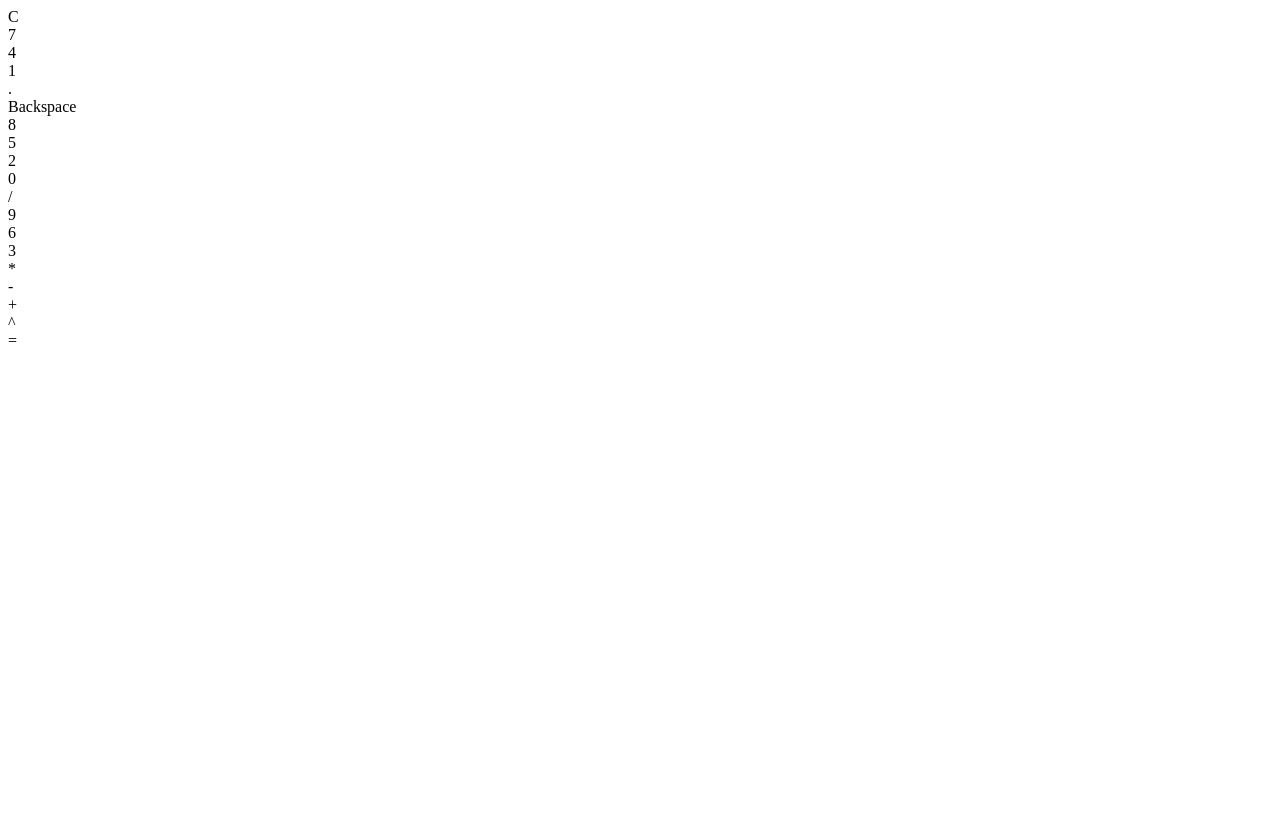
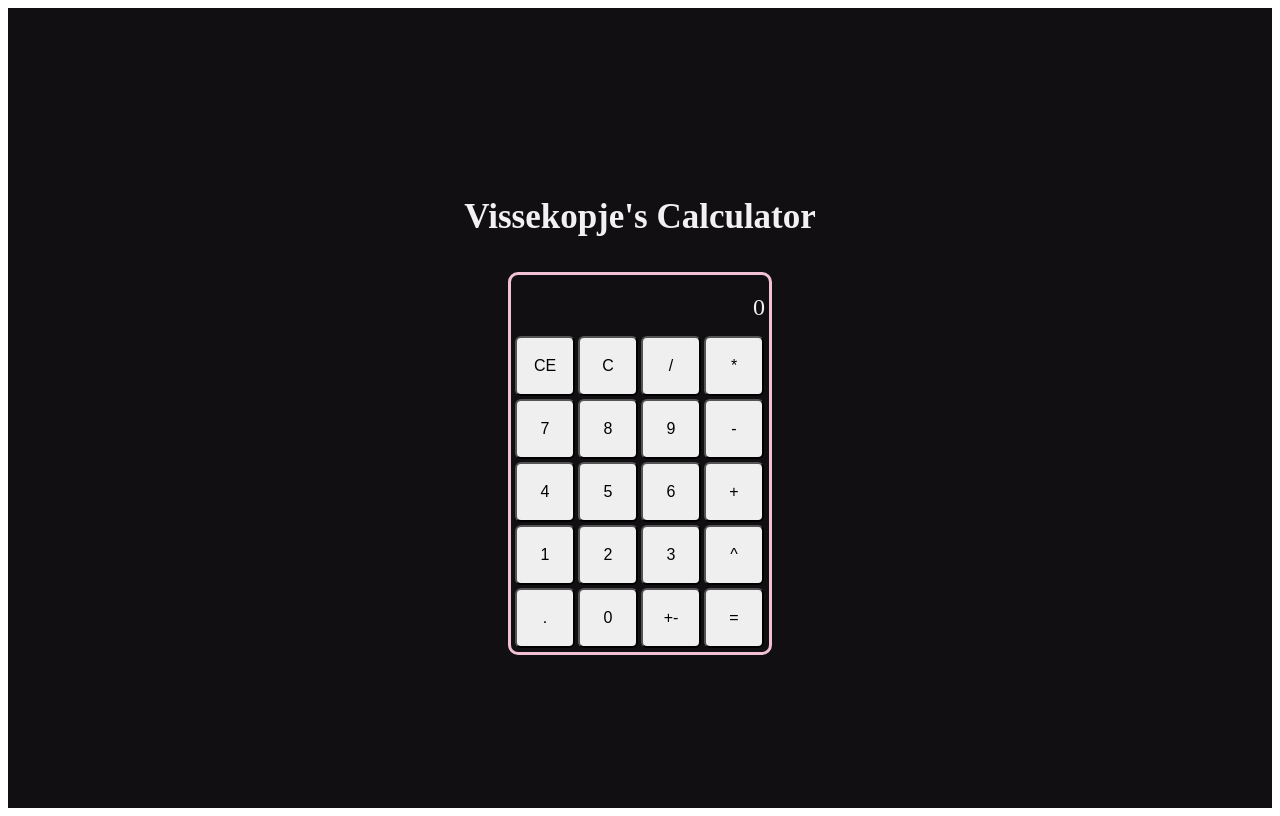
Before and after one commit to Vissekopje/Calculator, a plain HTML site: page index.html in a window 1280 px wide. Drawn offline with Linux system fonts and the light colour scheme.

Commit message:
Set-up basic styling and remove bugs with . button

```diff
--- a/index.html
+++ b/index.html
@@ -9,34 +9,39 @@
 </head>
 <body>
     <div class = "background">
-        <div class = "display"></div>
+        <h3>Vissekopje's Calculator</h3>
+        <div class = "device">
+            <div class = "display">0</div>
             <div class = "buttons">
                 <div class = "column">
-                <div class = "clear">C</div>
-                <div class = "number">7</div>
-                <div class = "number">4</div>
-                <div class = "number">1</div>
-                <div class = "dot">.</div>
+                    <button class = "clear">CE</button>
+                    <button class = "number">7</button>
+                    <button class = "number">4</button>
+                    <button class = "number">1</button>
+                    <button class = "dot">.</button>
                 </div>
                 <div class = "column">
-                <div class = "backspace">Backspace</div>
-                <div class = "number">8</div>
-                <div class = "number">5</div>
-                <div class = "number">2</div>
-                <div class = "number">0</div>
+                    <button class = "backspace">C</button>
+                    <button class = "number">8</button>
+                    <button class = "number">5</button>
+                    <button class = "number">2</button>
+                    <button class = "number">0</button>
                 </div>
                 <div class = "column">
-                <div class = "operator">/</div>
-                <div class = "number">9</div>
-                <div class = "number">6</div>
-                <div class = "number">3</div>
+                    <button class = "operator">/</button>
+                    <button class = "number">9</button>
+                    <button class = "number">6</button>
+                    <button class = "number">3</button>
+                    <button class = "plusminus">+-</button>
                 </div>
                 <div class = "column">
-                <div class = "operator">*</div>
-                <div class = "operator">-</div>
-                <div class = "operator">+</div>
-                <div class = "operator">^</div>
-                <div class = "equal">=</div>
+                    <button class = "operator">*</button>
+                    <button class = "operator">-</button>
+                    <button class = "operator">+</button>
+                    <button class = "operator">^</button>
+                    <button class = "equal">=</button>
+                </div>
+            </div>
         </div>
     </div>
 
--- a/script.js
+++ b/script.js
@@ -9,16 +9,18 @@ const operatorButton = document.querySelectorAll(".operator")
 const equalButton = document.querySelector(".equal")
 const clearButton = document.querySelector(".clear")
 const backspaceButton = document.querySelector(".backspace")
-let dotButton = document.querySelector(".dot")
+const dotButton = document.querySelector(".dot")
+const plusMinusButton = document.querySelector(".plusminus")
 dotButton.disabled = false
 
+plusMinusButton.addEventListener("click", () => clickPlusMinus())
 equalButton.addEventListener("click", () => clickEqual())
 clearButton.addEventListener("click", () => clickClear())
 backspaceButton.addEventListener("click", () => clickBack())
-dotButton.addEventListener("click", () => dotClicked())
+dotButton.addEventListener("click", () => clickDot())
 
 function add (a, b){
-    result = parseInt(a) + parseInt(b)
+    result = parseFloat(a) + parseFloat(b)
     return result
 }
 
@@ -57,11 +59,18 @@ function operate(number1, operator, number2){
     else return "Error"
 }
 
-function displayClick(clickedButton){
-        if(!operatorClicked){
+function clickDisplay(clickedButton){
+        if(!operatorClicked && dotButton.disabled == true){
+        number1 = 0 + "." + clickedButton
+        displayValue.innerText = number1
+        if (parseFloat(number1) !== 0){
+            empty = false
+           }
+        }
+        if(!operatorClicked && dotButton.disabled == false){
         number1 = clickedButton
         displayValue.innerText = clickedButton
-        if (number1 !== 0){
+        if (parseFloat(number1) !== 0){
             empty = false
            }
         }
@@ -84,7 +93,7 @@ function clickOperator(operatorValue){
 function clickEqual() {
     if(operatorClicked){
     result = operate(number1, operator, number2)
-    result = parseFloat(result.toFixed(10))
+    result = parseFloat(result.toFixed(5))
     displayValue.innerText = number1 + "" + operator + "" + number2 + " = " + result
     number1 = parseInt(result)
     number2 = 0
@@ -124,7 +133,7 @@ function clickBack(){
     }
 }
 
-function dotClicked(){
+function clickDot(){
     if(!operatorClicked && dotButton.disabled == false){
         number1 = number1 + "."
         displayValue.innerText = number1
@@ -137,6 +146,16 @@ function dotClicked(){
     }
 }
 
+function clickPlusMinus(){
+    if(!operatorClicked){
+        number1 = -number1
+        displayValue.innerText = number1
+}
+    if(operatorClicked){
+        number2 = -number2
+        displayValue.innerText = number2
+    }
+}
 
 operatorButton.forEach(button => {
     button.addEventListener("click", () => {
@@ -155,11 +174,11 @@ numberButtons.forEach(button => {
     button.addEventListener ("click", () => {
         if(!operatorClicked){
         const numberValue = button.textContent
-        displayClick(empty ? numberValue : number1 + numberValue)
+        clickDisplay(empty ? numberValue : number1 + numberValue)
         }
         if(operatorClicked){
         const numberValue = button.textContent
-        displayClick(empty ? numberValue : number2 + numberValue)
+        clickDisplay(empty ? numberValue : number2 + numberValue)
         }
     })
 })
--- a/style.css
+++ b/style.css
@@ -0,0 +1,48 @@
+.background {
+    height: 100vh;
+    display: flex;
+    align-items: center;
+    justify-content: center;
+    background-color: #110f11;
+    flex-direction: column;
+}
+.device{
+    border: 3px  solid rgb(243, 193, 212);
+    padding: 4px;
+    border-radius: 10px;
+    flex-direction: column;
+}
+.display {
+    display: flex;
+    justify-content: center;
+    align-items: end;
+    gap: 12px;
+    width: 250px;
+    padding-top: 15px;
+    padding-bottom: 15px;
+    color: rgb(243, 240, 243);
+    font-size: 24px;
+    flex-direction: column;
+}
+.column{
+    font-size: 12px;
+    color: black;
+    display: flex;
+    flex-direction: column;
+    gap: 3px;
+}
+.buttons {
+    display: flex;
+    gap: 3px;
+}
+button {
+    font-size: 16px;
+    width: 60px;
+    height: 60px;
+    border-radius: 6px;
+}
+
+h3 {
+    font-size: 35px;
+    color: rgb(243, 240, 243);
+}
```
Also changed, not shown: 1 other file. Lines whose indentation alone changed are shown as unchanged.
